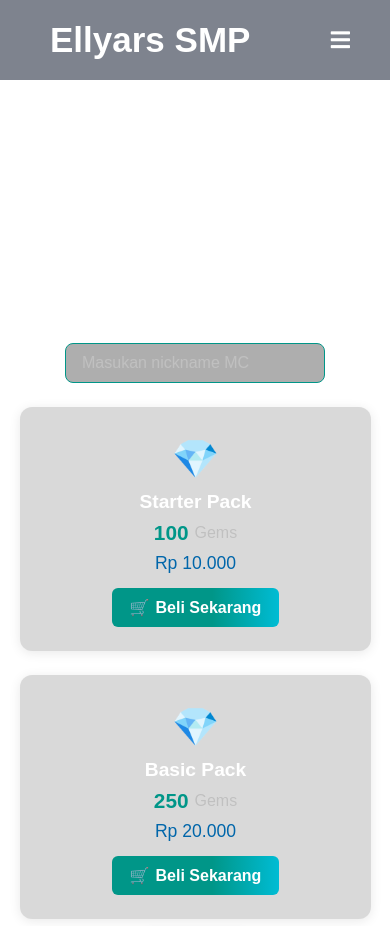
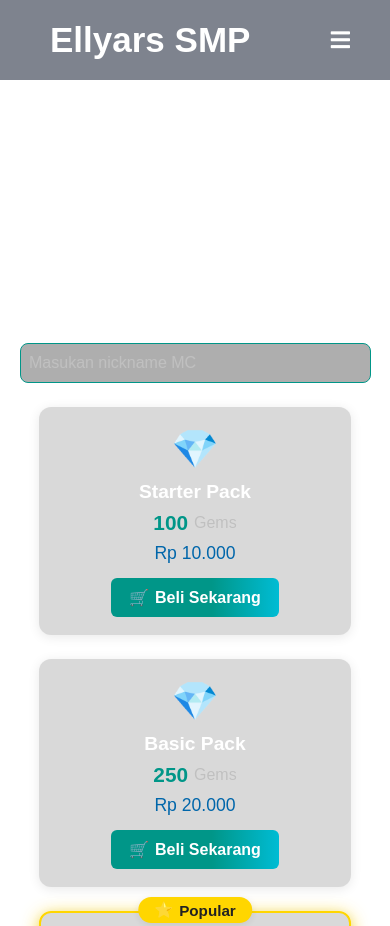
Before and after one commit to vannnemcee/Web-EllyarzSMP, a plain HTML site: page daleman/topup.html in a window 390 px wide. Shown: the top 926 px of the page. Drawn offline with Linux system fonts and the light colour scheme.

Commit message:
Update style.css

```diff
--- a/daleman/style.css
+++ b/daleman/style.css
@@ -262,7 +262,14 @@ input[type="checkbox"]{
     align-items: center;
   }
   .package-card {
-    min-width: 90vw;
+    min-width: 80vw;
+    max-width: 92vw;
+    padding: 18px 8px 16px 8px;
+  }
+  .nickname-input {
+    width: 90vw;
     max-width: 98vw;
+    font-size: 1rem;
+    padding: 10px 8px;
   }
 }
```
